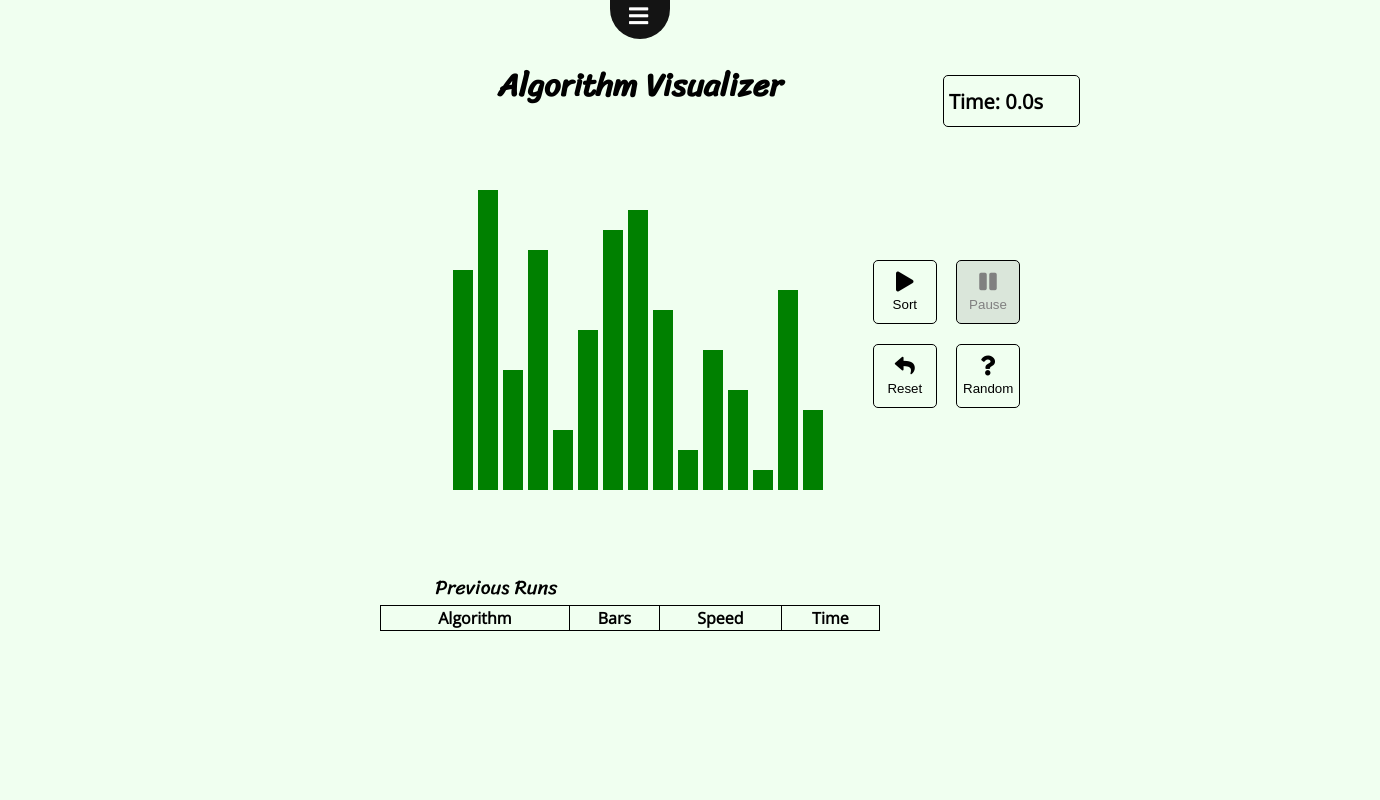
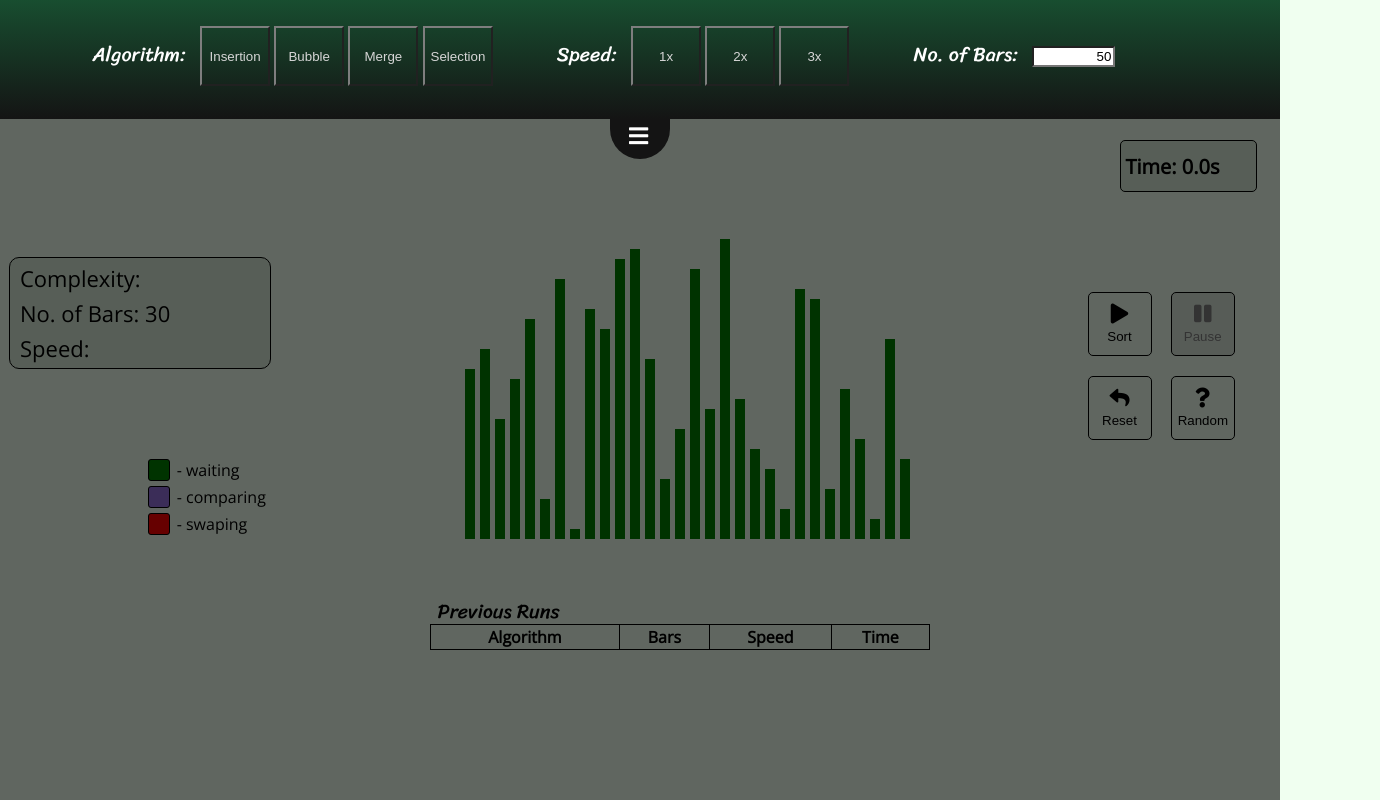
Before and after one commit to TyR1212/algorithm-visualizer, a plain HTML site: page index.html in a window 1280 px wide. Both pictures are taken after a click on the button "Sort". Shown: the whole page, 1380 px wide, since content can reach past the window. Drawn offline with nearby package versions, Linux system fonts and the light colour scheme.

Commit message:
Completed program

```diff
--- a/index.html
+++ b/index.html
@@ -33,27 +33,26 @@
 
     <body>
         <div id="grey-overlay" onclick="toggleSlideMenu()"></div>
-
         <section id="menu-container">
             <div id="slide-menu">
                 <section id="menu-options-container">
                     <section id="algorithm-select-container">
-                        <div>Algorithm:</div>
+                        <label>Algorithm:</label>
                         <button name="insertion" onclick="selectAlgorithm(name)">Insertion</button>
                         <button name="bubble" onclick="selectAlgorithm(name)">Bubble</button>
                         <button name="merge" onclick="selectAlgorithm(name)">Merge</button>
                         <button name="selection" onclick="selectAlgorithm(name)">Selection</button>
                     </section>
                     <section id="speed-select-container">
-                        <div>Speed:</div>
+                        <label>Speed:</label>
                         <button name="1x" onclick="selectSpeed(name)">1x</button>
                         <button name="2x" onclick="selectSpeed(name)">2x</button>
                         <button name="3x" onclick="selectSpeed(name)">3x</button>
                     </section>
                     <section id="num-bars-select-container">
-                        <div>No. of Bars:</div>
+                        <label>No. of Bars:</label>
                         <input type="text" name="num-bars-field" value="50" oninput="validateNumBarsField(value)">
-                        <h3 id="num-bars-popup">(Range: 15 - 300)</h3>
+                        <div id="num-bars-popup">(Range: 15 - 300)</div>
                     </section>
                 </section>
                 <div id="slide-menu-toggler" onclick="toggleSlideMenu()">
@@ -85,6 +84,25 @@
                 </button>
             </section>
 
+            <section id="stats-box">
+                <label id="complexity-label">Complexity:</label>
+                <label id="num-bars-label">No. of Bars: 30</label>
+                <label id="speed-label">Speed:</label>
+            </section>
+
+            <section id="legend">
+                <div class="legend-box" style="background-color: green;"></div>
+                <label>- waiting</label>
+                <br>
+                <div class="legend-box" style="background-color: mediumpurple;"></div>
+                <label>- comparing</label>
+                <br>
+                <div class="legend-box" style="background-color: red;"></div>
+                <label>- swaping</label>
+            </section>
+
+            <div id="table-label">Previous Runs</div>
+
             <div id="graph-placeholder"></div>
 
             <div id="table-placeholder"></div>
--- a/scripts/changeElementColors.js
+++ b/scripts/changeElementColors.js
@@ -10,7 +10,8 @@ function resetAllBarColors() {
   }
 }
 
-async function colorFadeEffect(className, initialColor) {
+//flash effect for the bars when sorting is completed
+async function colorFlashEffect(className, initialColor) {
   let elements = document.getElementsByClassName(className);
 
   for (let i = 80; i >= 25; i--) {
--- a/scripts/drawBars.js
+++ b/scripts/drawBars.js
@@ -1,3 +1,4 @@
+//draw bars on page
 function drawBars() {
   getHeights();
   randomizeHeights();
@@ -6,16 +7,9 @@ function drawBars() {
   let marginLeft = determineBarMargin();
 
   for (let i = 0; i < numBars; i++) {
-    bars +=
-      '<div class="bar" id="b' +
-      i.toString() +
-      '" style="height: ' +
-      heightsArr[i] +
-      "px; width: " +
-      width +
-      "px; margin-left: " +
-      marginLeft +
-      'px"></div>';
+    bars += '<div class="bar" id="b' + i.toString() +
+      '" style="height: ' + heightsArr[i] + "px; width: " +
+      width + "px; margin-left: " + marginLeft + 'px"></div>';
   }
 
   bars += "</div>";
@@ -31,17 +25,19 @@ function drawBars() {
   }
 }
 
+//remove and redraw bars
 function removeBars() {
   var bars = document.getElementById("graph");
   bars.parentNode.removeChild(bars);
   drawBars();
 }
 
+//determine the space between each bar depending on how many there are
 function determineBarMargin() {
   if (numBars <= 30) return 5;
   else if (numBars <= 50) return 4;
   else if (numBars <= 70) return 3;
-  else if (numBars <= 100) return 2;
+  else if (numBars <= 230) return 2;
   else return 1;
 }
 
--- a/scripts/drawTable.js
+++ b/scripts/drawTable.js
@@ -1,12 +1,12 @@
+//draw table with just the heading when page first loads
 function createTable() {
   document.getElementById("table-placeholder").innerHTML = getTableHeading();
 }
 
+//redraw the table with the added row
 function redrawTable(table) {
-  var tableLabel = document.getElementById('table-label');
-  var table = document.getElementById('table-container');
+  var table = document.getElementById("table-container");
 
-  tableLabel.parentNode.removeChild(tableLabel);
   table.parentNode.removeChild(table);
 
   table = getTableHeading();
@@ -18,35 +18,33 @@ function redrawTable(table) {
   document.getElementById("table-placeholder").innerHTML = table;
 }
 
+//return HTML for the table heading
 function getTableHeading() {
-  return (
-    '<div id="table-label" class="table-positioning">Previous Runs</div>' +
-    '<div id="table-container" class="table-positioning">' +
+  return ('<div id="table-container">' +
     '<table id="runs-table">' +
-    '<tr><th>Algorithm</th><th>Bars</th><th>Speed</th><th>Time</th></tr>'
-  );
+    "<tr><th>Algorithm</th><th>Bars</th><th>Speed</th><th>Time</th></tr>");
 }
 
+//add the HTML for another row
 function addRow() {
-  var row =
-    '<tr><td class="algorithm-name">' + capitalize(algorithm) + ' Sort</td>' +
-    '<td>' + numBars + '</td>' + '<td>' + getSpeedInStringForm() + '</td>' +
-    '<td>' + stopwatchSeconds + '.' + stopwatchMilliseconds + 's</td>' + '</tr>';
+  var row = '<tr><td class="algorithm-name">' + capitalize(algorithm) +
+    " Sort</td>" + "<td>" + numBars + "</td>" + "<td>" +
+    getSpeedInStringForm() + "</td>" + "<td>" + stopwatchSeconds +
+    "." + stopwatchMilliseconds + "s</td>" + "</tr>";
 
   previousRuns.push(row);
 }
 
+//capitalize a string
 function capitalize(str) {
   return str[0].toUpperCase() + str.slice(1);
 }
 
+//convert speed int to string
 function getSpeedInStringForm() {
-  if (sortingSpeed == 50) {
-    return '1x';
-  }
-  else {
-    return '2x';
-  }
+  if (sortingSpeed == 100) return "1x";
+  else if (sortingSpeed == 50) return "2x";
+  else if (sortingSpeed == 10) return "3x";
 }
 
 createTable();
--- a/scripts/getHeights.js
+++ b/scripts/getHeights.js
@@ -1,5 +1,8 @@
+//determine the numbers for the heights array based on the number of bars
 function getHeights() {
   let height = 0;
+
+  heightsArr = [];
 
   for (let i = 0; i < numBars; i++) {
     height += Math.floor(maxNumBars / numBars);
--- a/scripts/globalVars.js
+++ b/scripts/globalVars.js
@@ -1,4 +1,5 @@
-var heightsArr = [];
+var heightsArr = [];         //the array for sorting, stores the heights of all the bars
+var heightsArrOriginal = []; //keeps track of the original unsorted array for the reset function
 const maxNumBars = 300;
 var isPaused = false;
 var isCurrentlySorting = false;
@@ -7,15 +8,15 @@ var isSortingStarted = false;
 var isPlaybackComplete = false;
 var stopwatchSeconds = 0;
 var stopwatchMilliseconds = 0;
-var previousRuns = [];
-var timeline = new Timeline();
+var previousRuns = [];      //stores all the runs for the previous runs table
+var timeline = new Timeline(); //stores the swap and compare events for the sorting algorithms to play back once sorting is complete
 var isMenuSliding = false;
 var pageJustLoaded = true;
 
 //options
-var numBars = 15;
+var numBars = 30;
 var algorithm = "";
-var sortingSpeed = 100;
+var sortingSpeed = 0;
 
 //button colors
 const resetBtnBgColor = "rgba(30, 143, 255, 0.233)";
--- a/scripts/noConnection.js
+++ b/scripts/noConnection.js
@@ -1,3 +1,4 @@
+//displays the connection warning if the test image could not be loaded
 function noConnection() {
   document.getElementById("connection-warning").style.display = "block";
 }
--- a/scripts/pauseSorting.js
+++ b/scripts/pauseSorting.js
@@ -1,3 +1,4 @@
+//toggle sorting pause
 function togglePaused() {
   if (isCurrentlySorting) {
     isPaused = true;
@@ -8,6 +9,7 @@ function togglePaused() {
   }
 }
 
+//if paused, loop until unpaused or until cancelled
 async function checkIfPaused() {
   if (isPaused) {
     isCurrentlySorting = false;
--- a/scripts/randomizeHeights.js
+++ b/scripts/randomizeHeights.js
@@ -1,5 +1,4 @@
-var heightsArrOriginal = [];
-
+//randomize the heights array
 function randomizeHeights() {
   if (!isCurrentlySorting) {
     let currentIndex = heightsArr.length;
--- a/scripts/resetBars.js
+++ b/scripts/resetBars.js
@@ -1,3 +1,4 @@
+//restore to original heights array
 function resetBars() {
   if (!isCurrentlySorting) {
     for (let i = 0; i < numBars; i++) {
--- a/scripts/resetStates.js
+++ b/scripts/resetStates.js
@@ -1,3 +1,4 @@
+//reset the control variables and stopwatch
 function resetStates() {
   isSortingStarted = false;
   isPaused = false;
--- a/scripts/sleep.js
+++ b/scripts/sleep.js
@@ -1,3 +1,4 @@
+//makes the interface pause for an amount of time
 function sleep(ms) {
   return new Promise((resolve) => setTimeout(resolve, ms));
 }
--- a/scripts/slideMenu.js
+++ b/scripts/slideMenu.js
@@ -1,3 +1,4 @@
+//slide menu in or out
 async function toggleSlideMenu() {
   if (!isMenuSliding) {
     var greyOverlay = document.getElementById("grey-overlay");
@@ -9,12 +10,16 @@ async function toggleSlideMenu() {
     slideMenuToggler.classList.toggle("active");
     isMenuSliding = true;
 
-    //clicking the grey overlay when menu is active can toggle the menu
+    //clicking the grey overlay, when menu is active, can toggle the menu
     if (greyOverlay.style.zIndex == "2") {
       await sleep(400); //wait for slide animation to end
       greyOverlay.style.zIndex = "-1";
     }
     else {
+      if (isCurrentlySorting) {
+        togglePaused(); //sliding menu out will pause the sorting
+      }
+
       greyOverlay.style.zIndex = "2";
       await sleep(400); //wait for slide animation to end
     }
@@ -23,15 +28,17 @@ async function toggleSlideMenu() {
   }
 }
 
+//when page first loads, move the toggler button down and back up
 async function moveTogglerAnimationPageStart() {
   var slideMenuToggler = document.getElementById("slide-menu-toggler");
 
   await sleep(300);
-  slideMenuToggler.style.top = '125px';
+  slideMenuToggler.style.top = '95px';
   await sleep(1000);
-  slideMenuToggler.style.top = '90px';
+  slideMenuToggler.style.top = '60px';
 }
 
+//unselect all of the slide menu buttons
 function unselectAllChildButtons(parentId) {
   var buttons = document.getElementById(parentId).getElementsByTagName('button');
 
@@ -40,23 +47,44 @@ function unselectAllChildButtons(parentId) {
   }
 }
 
+//change the selected algorithm
 function selectAlgorithm(name) {
   unselectAllChildButtons("algorithm-select-container")
 
   document.getElementsByName(name)[0].classList.toggle('selected');
   algorithm = name;
-  updateHeading();
+  updateHeadingAndComplexity();
+
+  if (isSortingStarted) {
+    resetBars();
+  }
 }
 
+//change the selected speed
 function selectSpeed(name) {
   unselectAllChildButtons("speed-select-container")
 
   document.getElementsByName(name)[0].classList.toggle('selected');
+  sortingSpeed = getSpeedInIntForm(name);
+  document.getElementById('speed-label').innerText = "Speed: " + name;
+
+  if (isSortingStarted) {
+    resetBars();
+  }
 }
 
+//convert speed string to int
+function getSpeedInIntForm(speed) {
+  if (speed == "1x") return 100;
+  else if (speed == "2x") return 50;
+  else if (speed == "3x") return 10;
+}
+
+//make sure the number of bars is between 15 and 300, redraw bars with new number selected
 function validateNumBarsField(value) {
   var numBarsField = document.getElementById('num-bars-select-container').getElementsByTagName('input')[0];
   var numBarsPopup = document.getElementById('num-bars-popup');
+  var numBarsLabel = document.getElementById('num-bars-label');
 
   if (value > 300 || value < 15) {
     numBarsField.style.backgroundColor = "lightcoral";
@@ -65,21 +93,34 @@ function validateNumBarsField(value) {
   else {
     numBarsField.style.backgroundColor = "white";
     numBarsPopup.style.opacity = '0';
+    numBars = value;
+    numBarsLabel.innerText = "No. of Bars: " + numBars;
+    getHeights();
+    randomizeHeights();
+    drawBars();
   }
 }
 
-function updateHeading() {
+//change the heading to the algorithm name and change complexity text
+function updateHeadingAndComplexity() {
+  var heading = document.getElementById('heading');
+  var complexity = document.getElementById('complexity-label');
+
   if (algorithm == "insertion") {
-    document.getElementById('heading').innerText = "Insertion Sort";
+    heading.innerText = "Insertion Sort";
+    complexity.innerText = "Complexity: O(n*2)";
   }
   else if (algorithm == "bubble") {
-    document.getElementById('heading').innerText = "Bubble Sort";
+    heading.innerText = "Bubble Sort";
+    complexity.innerHTML = 'Complexity: O(n<sup style="font-size: 14px;">2</sup>)';
   }
   else if (algorithm == "merge") {
-    document.getElementById('heading').innerText = "Merge Sort";
+    heading.innerText = "Merge Sort";
+    complexity.innerText = "Complexity: O(n*log(n))";
   }
-  else {
-    document.getElementById('heading').innerText = "Selection Sort";
+  else if (algorithm == "selection") {
+    heading.innerText = "Selection Sort";
+    complexity.innerHTML = 'Complexity: O(n<sup style="font-size: 14px;">2</sup>)';
   }
 }
 
--- a/scripts/stopwatch.js
+++ b/scripts/stopwatch.js
@@ -1,3 +1,4 @@
+//set new time on stopwatch
 function setTime(sec, ms) {
   document.getElementById("time-label").innerHTML =
     "Time: " + sec.toString() + "." + ms.toString() + "s";
@@ -7,6 +8,7 @@ function setTime(sec, ms) {
   }
 }
 
+//start the stopwatch
 async function startStopwatch() {
   setTime(stopwatchSeconds, stopwatchMilliseconds);
 
--- a/scripts/timeline.js
+++ b/scripts/timeline.js
@@ -1,3 +1,5 @@
+//this class is meant to store all of the compares and swaps an algorithm does while sorting, then
+//it can be played back visually by swapping around the bars and changing the colors
 class Timeline {
   constructor() {
     this._events = [];
@@ -51,6 +53,7 @@ class Timeline {
   }
 }
 
+//a compare or swap event
 class Event {
   constructor(t, i1, i2) {
     this.type = t;
--- a/scripts/updateBars.js
+++ b/scripts/updateBars.js
@@ -1,3 +1,4 @@
+//update bars to show sorting changes
 function updateBars() {
   for (let i = 0; i < numBars; i++) {
     let bar = document.getElementById("b" + i.toString());
--- a/styles/indexStyle.css
+++ b/styles/indexStyle.css
@@ -28,9 +28,9 @@ body {
 #slide-menu {
   position: absolute;
   left: 0px;
-  top: -150px;
+  top: -120px;
   width: 100%;
-  height: 150px;
+  height: 120px;
   background-image: linear-gradient(rgb(24, 78, 48), rgb(20, 20, 20));
   transition: top 0.4s;
 }
@@ -39,7 +39,7 @@ body {
 }
 #slide-menu-toggler {
   position: absolute;
-	top: 90px;
+	top: 60px;
 	left: 0px;
 	right: 0px;
 	margin: 0 auto;
@@ -54,7 +54,7 @@ body {
 }
 #slide-menu-toggler:hover {
   color: seagreen;
-  top: 95px !important;
+  top: 65px !important;
 }
 #slide-menu-toggler i {
   position: relative;
@@ -65,7 +65,7 @@ body {
 #menu-options-container {
   position: relative;
   left: 40px;
-  top: 30%;
+  top: 23%;
   width: 1235px;
   background-color: rgba(245, 222, 179, 0);
   margin: 0 auto;
@@ -74,7 +74,7 @@ body {
   display: inline-block;
   padding: 0px 30px;
 }
-#menu-options-container div {
+#menu-options-container label {
   font-family: "Sriracha", sans-serif;
   font-size: 20px;
   color: white;
@@ -106,22 +106,17 @@ body {
   background-color: white;
 }
 #num-bars-popup {
-  font-family: "Open Sans", sans-serif;
   font-size: 12px;
-  font-weight: 400;
   color: white;
   display: inline;
   opacity: 0;
   padding-left: 5px;
   transition: opacity 0.4s;
 }
-#graph {
-  position: relative;
-  transform: rotate(180deg);
-  height: 350px;
+#main-container {
   margin: 0 auto;
-  width: 0%;
-  bottom: 0px;
+  width: 1380px;
+  height: 715px;
 }
 #connection-warning {
   position: absolute;
@@ -133,6 +128,14 @@ body {
   background-color: rgba(255, 0, 0, 0.205);
   text-align: center;
   padding: 3px 10px 0px 10px;
+}
+#graph {
+  position: relative;
+  transform: rotate(180deg);
+  height: 350px;
+  margin: -385px auto;
+  width: 0%;
+  bottom: 0px;
 }
 #graph .bar {
   overflow: hidden;
@@ -152,18 +155,23 @@ body {
   left: 5px;
 }
 #time-box {
-  position: absolute;
-  top: 75px;
-  right: 200px;
+  position: relative;
+  margin: 0 auto;
+  top: 0px;
+  left: 498px;
   width: 135px;
   height: 50px;
   border: 1px solid black;
   border-radius: 5px;
+  background-color: rgb(217, 235, 217);
 }
 #btn-group {
-  position: absolute;
-  right: 250px;
-  top: 250px;
+  position: relative;
+  left: 475px;
+  top: 90px;
+  width: 165px;
+  height: 165px;
+  margin: 0 auto;
   z-index: 1;
 }
 #btn-group button {
@@ -182,16 +190,62 @@ body {
   font-size: 20px;
   display: block;
 }
-.table-positioning {
+#stats-box {
+  position: relative;
+  right: 550px;
+  bottom: 100px;
+  display: block;
   margin: 0 auto;
-  width: 31%;
+  padding-bottom: 10px;
+  padding-left: 10px;
+  width: 250px;
+  height: 100px;
+  border: 1px solid black;
+  border-radius: 10px;
+  background-color: rgb(217, 235, 217);
+}
+#stats-box label {
+  margin-top: 5px;
+  margin-bottom: 5px;
+  font-size: 22px;
+  display: block;
+}
+#legend {
   position: relative;
-  top: 80px;
+  right: 480px;
+  bottom: 10px;
+  margin: 0 auto;
+  width: 125px;
+  height: 75px;
+}
+#legend label {
+  position: relative;
+  bottom: 5px;
+  margin-left: 3px;
+  font-size: 16px;
+}
+.legend-box {
+  width: 20px;
+  height: 20px;
+  border: 1px solid black;
+  border-radius: 3px;
+  display: inline-block;
 }
 #table-container {
+  margin: 470px auto 10px;
   width: 520px;
   height: 120px;
   overflow: auto;
+}
+#table-label {
+  position: relative;
+  top: 50px;
+  right: 190px;
+  margin: 0 auto;
+  width: 125px;
+  height: 30px;
+  font-family: "Sriracha", sans-serif;
+  font-size: 20px;
 }
 #runs-table {
   width: 500px;
@@ -208,9 +262,3 @@ body {
 .algorithm-name {
   text-align: left !important;
 }
-#table-label {
-  margin: 0 auto;
-  width: 32%;
-  font-family: "Sriracha", sans-serif;
-  font-size: 20px;
-}
```
Also changed, not shown: scripts/startSort.js (+14 -6 lines), 1 other file.
